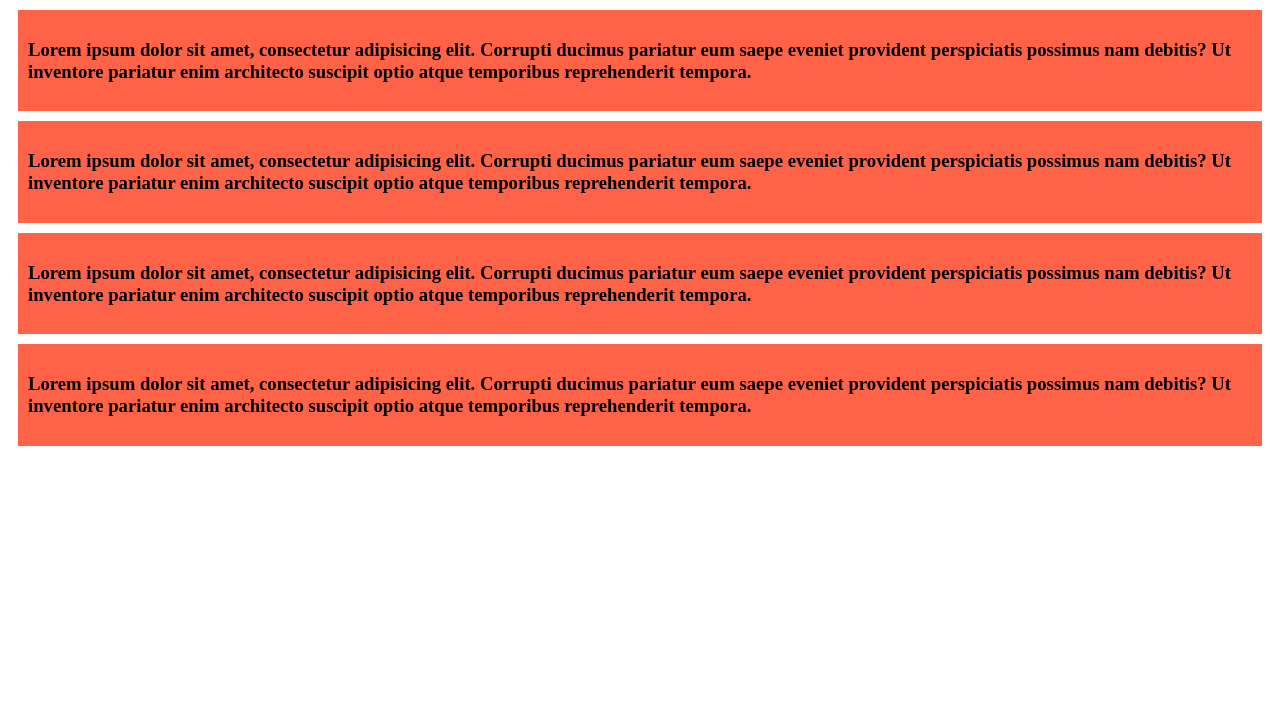
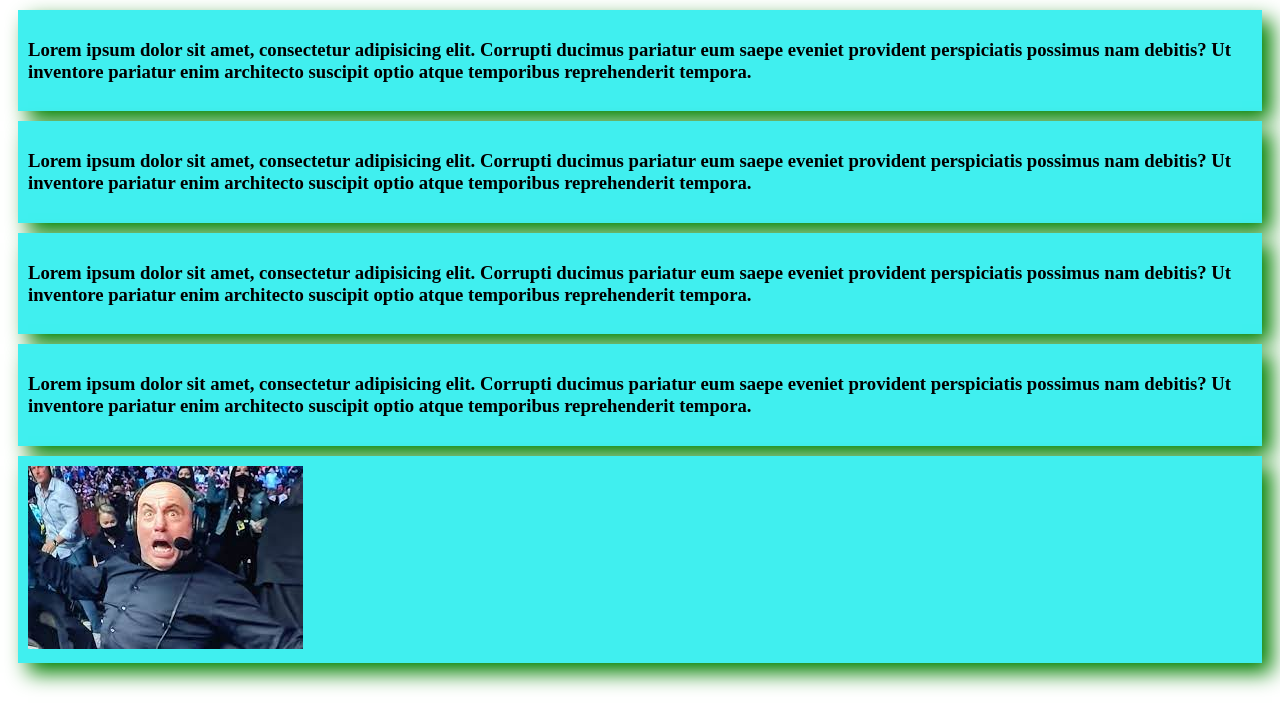
Before and after one commit to Syeed141/my-simple-web, a plain HTML site: page index.html in a window 1280 px wide. Drawn offline with Linux system fonts and the light colour scheme.

Commit message:
forth add

```diff
--- a/color/style.css
+++ b/color/style.css
@@ -1,7 +1,8 @@
 div{
 
-background-color:tomato;
+background-color:rgb(64, 239, 239);
 padding:10px;
 margin: 10px;
+box-shadow: 10px 10px 20px green;
 
 }
--- a/index.html
+++ b/index.html
@@ -3,8 +3,12 @@
 <head>
     <meta charset="UTF-8">
     <meta name="viewport" content="width=device-width, initial-scale=1.0">
+
+    <link rel="stylesheet" href="/color/style.css">
+
+
     <title>My simple website</title>
-    <link rel="stylesheet" href="/color/style.css">
+
 </head>
 <body>
 
@@ -20,7 +24,7 @@
 
 
 
-</body>
+
     <div>
 
    <h3>Lorem ipsum dolor sit amet, consectetur adipisicing elit. Corrupti ducimus pariatur eum saepe eveniet provident perspiciatis possimus nam debitis? Ut inventore pariatur enim architecto suscipit optio atque temporibus reprehenderit tempora. </h3>
@@ -33,7 +37,7 @@
 
 
 
-</body>
+
     <div>
 
    <h3>Lorem ipsum dolor sit amet, consectetur adipisicing elit. Corrupti ducimus pariatur eum saepe eveniet provident perspiciatis possimus nam debitis? Ut inventore pariatur enim architecto suscipit optio atque temporibus reprehenderit tempora. </h3>
@@ -46,7 +50,7 @@
 
 
 
-</body>
+
     <div>
 
    <h3>Lorem ipsum dolor sit amet, consectetur adipisicing elit. Corrupti ducimus pariatur eum saepe eveniet provident perspiciatis possimus nam debitis? Ut inventore pariatur enim architecto suscipit optio atque temporibus reprehenderit tempora. </h3>
@@ -55,6 +59,12 @@
     </div>
 
 
+    <div>
+
+<img src="download.jpeg" alt="funny joe" srcset="">
+
+    </div>
+
 
 
 
```
Also changed, not shown: download.jpeg (added).
